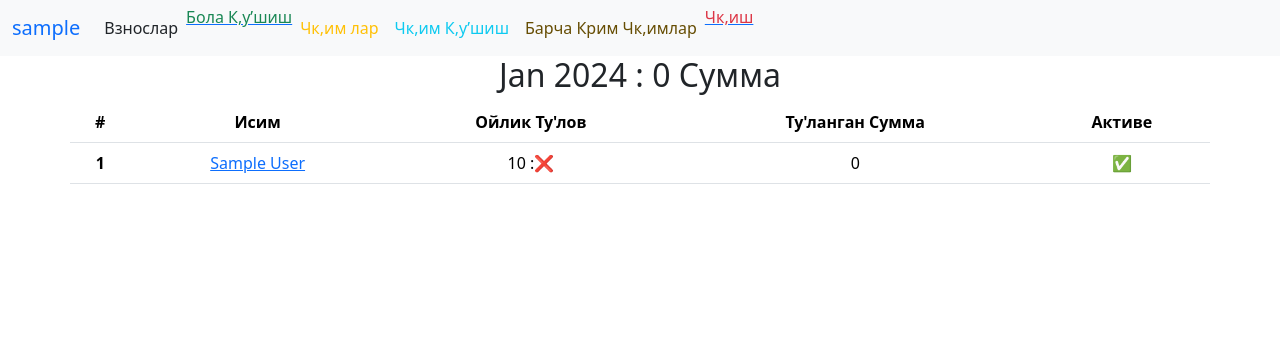
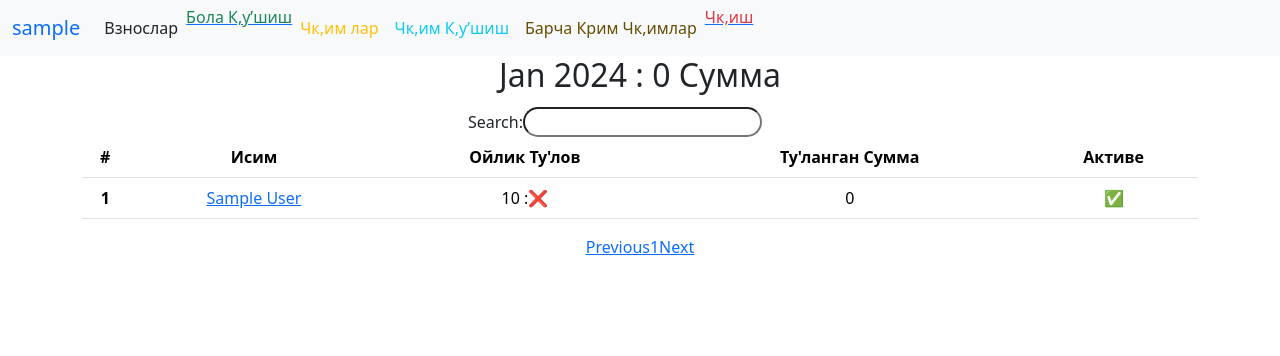
Before and after one commit to oyatullohm/bog-cha, a Django app: page / in a window 1280 px wide. Shown: the top 356 px of the page. Run offline with Django 5.2, Linux system fonts and the light colour scheme; a user stored in the database is signed in; tables that the repository leaves empty hold one stand-in row (values such as "Sample post").

Commit message:
data table

```diff
--- a/core/urls.py
+++ b/core/urls.py
@@ -17,11 +17,11 @@ urlpatterns += [
         re_path(f'^{settings.STATIC_URL.lstrip("/")}(?P<path>.*)$', mediaserve, {'document_root': settings.STATIC_ROOT}),
     ]
 
-if settings.DEBUG:
-    import debug_toolbar
-    urlpatterns +=[
-        path('__debug__/', include(debug_toolbar.urls)),
-    ]
+# if settings.DEBUG:
+#     import debug_toolbar
+#     urlpatterns +=[
+#         path('__debug__/', include(debug_toolbar.urls)),
+#     ]
 
 handler404=handler_404
 handler500=handler_500
--- a/template/index.html
+++ b/template/index.html
@@ -19,6 +19,20 @@
        transform: translateX(-8px);
    }
 }
+.dataTables_length {
+  display:  none !important;
+}
+
+  #myTable_filter input{
+    margin-top: 5px !important;
+    margin-right: 50px;
+    border-radius: 25px !important;
+    background-color: rgb(255, 255, 255);
+  }
+  .dataTables_info{
+    display: none !important;
+  }
+
 </style>
 
 
@@ -28,7 +42,7 @@
 
   <div class="container text-center"><div class="row"><div class="col"></div>
     <h2> {{ date|date:" M Y" }}  : {% total_summa_  customer %}  Сумма   </h2>
-   <table class="table">
+   <table class="table" id="myTable">
         <thead>
           <tr>
             <th scope="col">#</th>
@@ -111,4 +125,10 @@
         </tbody>
       </table>
     </div></div></body>
+<script src="https://ajax.googleapis.com/ajax/libs/jquery/3.7.1/jquery.min.js"></script>
+<script src="https://cdn.datatables.net/1.13.6/js/jquery.dataTables.min.js"></script>
+<script>
+    $('#myTable').DataTable();
+
+</script>
     {% endblock content %}
```
Also changed, not shown: core/settings.py (+6 -6 lines).
